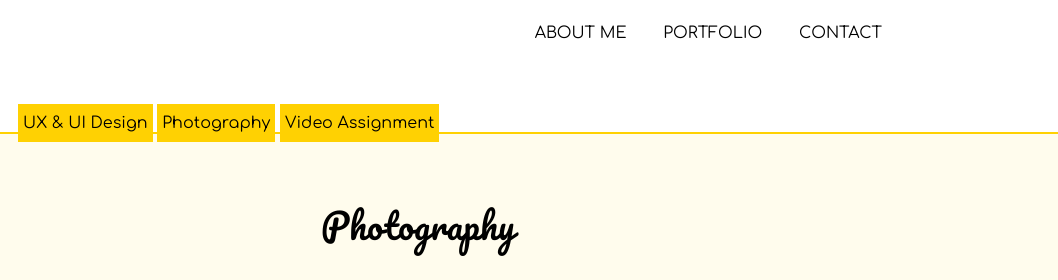
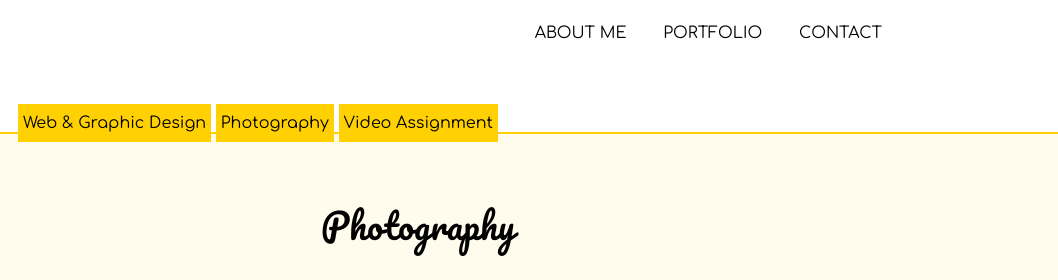
Before and after one commit to lee00682/lee00682.github.io, a plain HTML site: page photography.html in a window 1280 px wide. Shown: the top 280 px of the page, 222-1280 px from the left. Drawn offline with nearby package versions, Linux system fonts and the light colour scheme; a web font is replaced by a local one.

Commit message:
Update photography.html

```diff
--- a/photography.html
+++ b/photography.html
@@ -61,7 +61,7 @@
 <!-- section:Main -->
 
 <div class="sub-menu slide-top">
-    <a href="https://www.uxfol.io/soolee" target="_blank">UX & UI Design</a>
+    <a href="https://www.uxfol.io/soolee" target="_blank">Web & Graphic Design</a>
     <a href="photography.html">Photography</a>
     <a href="portfolio.html#v">Video Assignment</a>
 </div>
```
